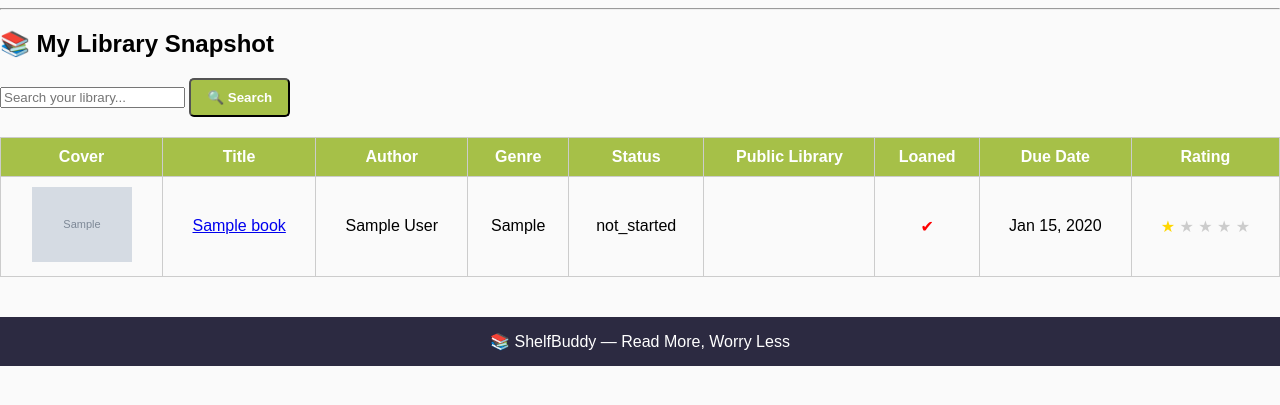
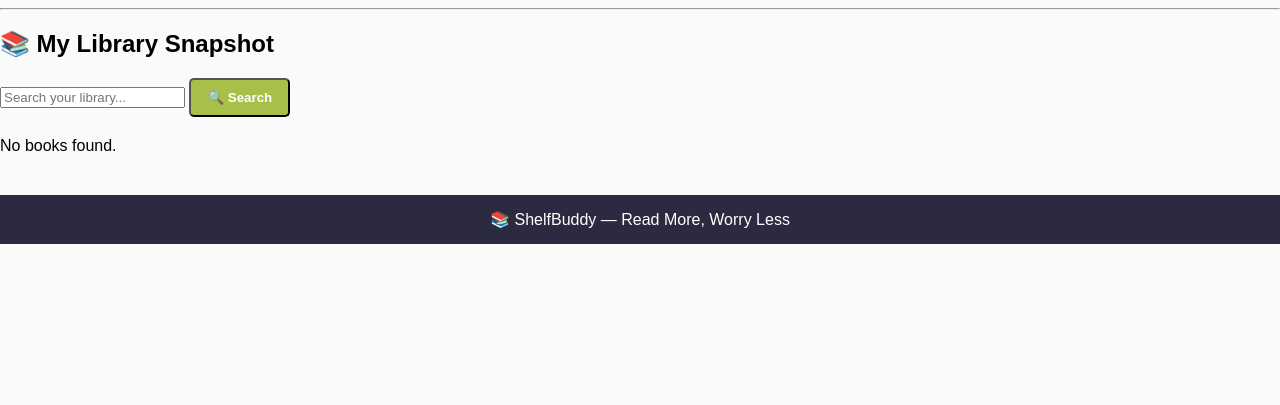
Before and after one commit to bgwinston/shelfBuddy, a Django app: page /books/mylibrary/ in a window 1280 px wide. Shown: the part 321-726 px from the top of the page. Run offline with Django 3.2, Linux system fonts and the light colour scheme; a user stored in the database is signed in; tables that the repository leaves empty hold one stand-in row (values such as "Sample post"); grey boxes marked "Sample" are stand-in pictures.

Commit message:
Fixed library view to not show wish list books.

```diff
--- a/shelfbuddy_backend/books/models.py
+++ b/shelfbuddy_backend/books/models.py
@@ -17,7 +17,7 @@ class Book(models.Model):
     title = models.CharField(max_length=500)
     author = models.CharField(max_length=500)
     source = models.CharField(max_length=20, default='manual')
-    google_book_id = models.CharField(max_length=50, blank=True, null=True)
+    google_book_id = models.CharField(max_length=50, blank=True, null=False, default='unknown')
     total_pages = models.PositiveIntegerField(null=True, blank=True)
 
     date_added = models.DateTimeField(auto_now_add=True)
@@ -39,5 +39,8 @@ class Book(models.Model):
     is_loaned = models.BooleanField(default=False)
     is_wishlist = models.BooleanField(default=False)
 
+    class Meta:
+        unique_together = ('user', 'google_book_id', 'is_wishlist')
+
     def __str__(self):
         return f"{self.title} by {self.author}"
--- a/shelfbuddy_backend/books/views.py
+++ b/shelfbuddy_backend/books/views.py
@@ -5,7 +5,6 @@ from shelfbuddy_backend.users.models import CustomUser
 from datetime import datetime
 from django.contrib.auth.decorators import login_required
 from django.contrib import messages
-
 
 
 GENRE_CHOICES = [
@@ -79,16 +78,19 @@ def book_view(request, book_id):
     response = requests.get(f'https://www.googleapis.com/books/v1/volumes/{book_id}')
     info = response.json().get('volumeInfo', {})
 
-    saved_book = Book.objects.filter(user=user, google_book_id=book_id).first()
+    # Check for any book saved by this user for this Google ID
+    all_books = Book.objects.filter(user=user, google_book_id=book_id)
+    library_book = all_books.filter(is_wishlist=False).first()
+    wishlist_book = all_books.filter(is_wishlist=True).first()
 
     book = {
         'title': info.get('title'),
         'authors': ', '.join(info.get('authors', [])),
         'description': info.get('description', ''),
         'thumbnail': info.get('imageLinks', {}).get('thumbnail', ''),
-        'rating': saved_book.rating if saved_book else None,
-        'is_saved': bool(saved_book),
-        'is_wishlist': saved_book.is_wishlist if saved_book else False,
+        'rating': (library_book or wishlist_book).rating if (library_book or wishlist_book) else None,
+        'is_library': bool(library_book),
+        'is_wishlist': bool(wishlist_book),
         'google_book_id': book_id,
         'genre': ', '.join(info.get('categories', [])),
     }
@@ -108,12 +110,18 @@ def save_book_view(request):
         source = request.POST.get('source', 'manual')
         google_book_id = request.POST.get('google_book_id', '')
 
-        # Optional: Prevent duplicates
-        if google_book_id:
-            existing = Book.objects.filter(user=user, google_book_id=google_book_id).first()
-            if existing:
-                return redirect('mylibrary')
+        # Check if book is already saved (wishlist OR library)
+        existing = Book.objects.filter(user=user, google_book_id=google_book_id).first()
+        if existing:
+            if existing.is_wishlist:
+                existing.is_wishlist = False
+                existing.save()
+                messages.success(request, "Book moved from wishlist to library.")
+            else:
+                messages.info(request, "This book is already in your library.")
+            return redirect('mylibrary')
 
+        # Otherwise, save to library
         total_pages = None
         if google_book_id:
             try:
@@ -133,7 +141,8 @@ def save_book_view(request):
             cover_image=cover_image,
             source=source,
             google_book_id=google_book_id,
-            total_pages=total_pages
+            total_pages=total_pages,
+            is_wishlist=False
         )
 
     return redirect('mylibrary')
@@ -223,21 +232,28 @@ def add_to_wishlist(request):
         google_book_id = request.POST.get('google_book_id')
         source = request.POST.get('source', 'manual')
 
-        if title:  # Ensure at least title exists
-            Book.objects.create(
-                user=request.user,
-                title=title,
-                author=author,
-                genre=genre,
-                description=description,
-                cover_image=cover_image,
-                source=source,
-                google_book_id=google_book_id,
-                is_wishlist=True
-            )
+        if not google_book_id or not title:
+            messages.error(request, "Missing required book information.")
+            return redirect('wishlist')
+
+        # Check if already saved in library or wishlist
+        if Book.objects.filter(user=request.user, google_book_id=google_book_id).exists():
+            messages.info(request, "This book is already saved.")
+            return redirect('wishlist')
+
+        Book.objects.create(
+            user=request.user,
+            title=title,
+            author=author,
+            genre=genre,
+            description=description,
+            cover_image=cover_image,
+            source=source,
+            google_book_id=google_book_id,
+            is_wishlist=True
+        )
 
     return redirect('wishlist')
-
 
 
 @login_required
@@ -265,10 +281,11 @@ def my_library_view(request):
     if query:
         books = Book.objects.filter(
             Q(user=request.user),
-            Q(title__icontains=query) | Q(author__icontains=query)
+            Q(title__icontains=query) | Q(author__icontains=query),
+            is_wishlist=False
         )
     else:
-        books = Book.objects.filter(user=request.user)
+        books = Book.objects.filter(user=request.user, is_wishlist=False)  # ✅
 
     return render(request, 'books/mylibrary.html', {'books': books})
 
```
Also changed, not shown: shelfbuddy_backend/books/templates/books/bookview.html (+16 -8 lines), shelfbuddy_backend/books/migrations/0003_alter_book_unique_together.py (added), shelfbuddy_backend/books/migrations/0004_alter_book_google_book_id.py (added), shelfbuddy_backend/books/migrations/0005_alter_book_unique_together.py (added).
